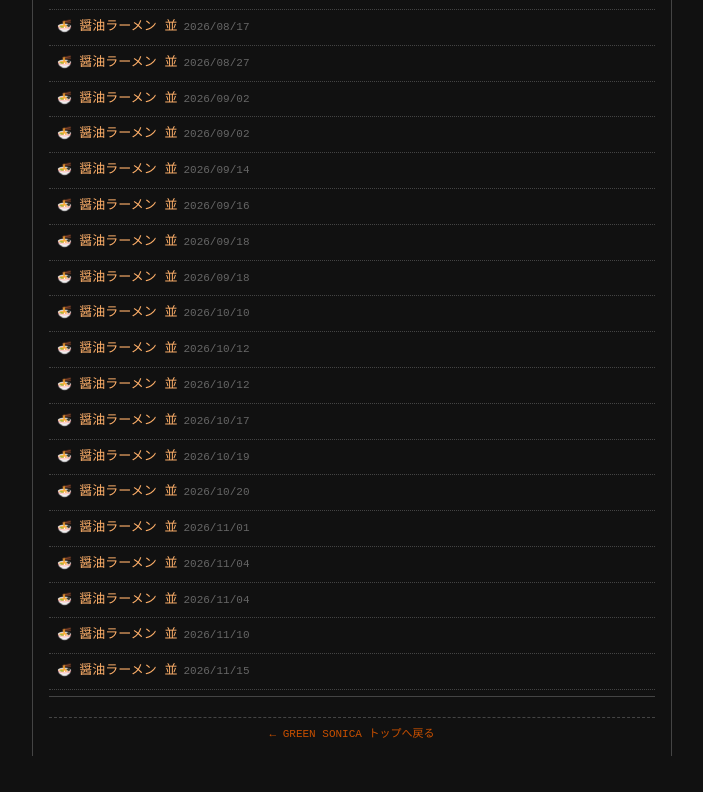
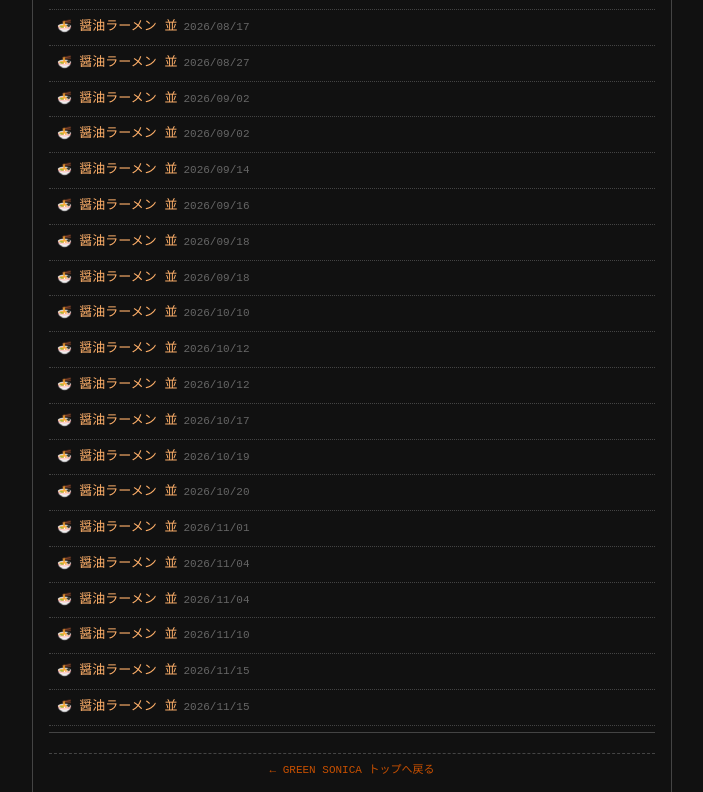
Before and after one commit to GREEN-SONICA-WEB/honepage, a plain HTML site: page kagetsu.html in a window 1280 px wide. Shown: the part 762-1554 px from the top of the page, without its empty margins (288-991 px from the left). Before the commit the page ends 1518 px from the top, so only its background shows below. Drawn offline with Linux system fonts and the light colour scheme.

Commit message:
Update kagetsu index: 037

```diff
--- a/kagetsu.html
+++ b/kagetsu.html
@@ -247,6 +247,9 @@ body {
     <li>
       <a href="kagetsu_review/kagetsu_036.html">醤油ラーメン 並<span class="date">2026/11/15</span></a>
     </li>
+    <li>
+      <a href="kagetsu_review/kagetsu_037.html">醤油ラーメン 並<span class="date">2026/11/15</span></a>
+    </li>
   </ul>
 
   <hr class="ts-rule">
```
